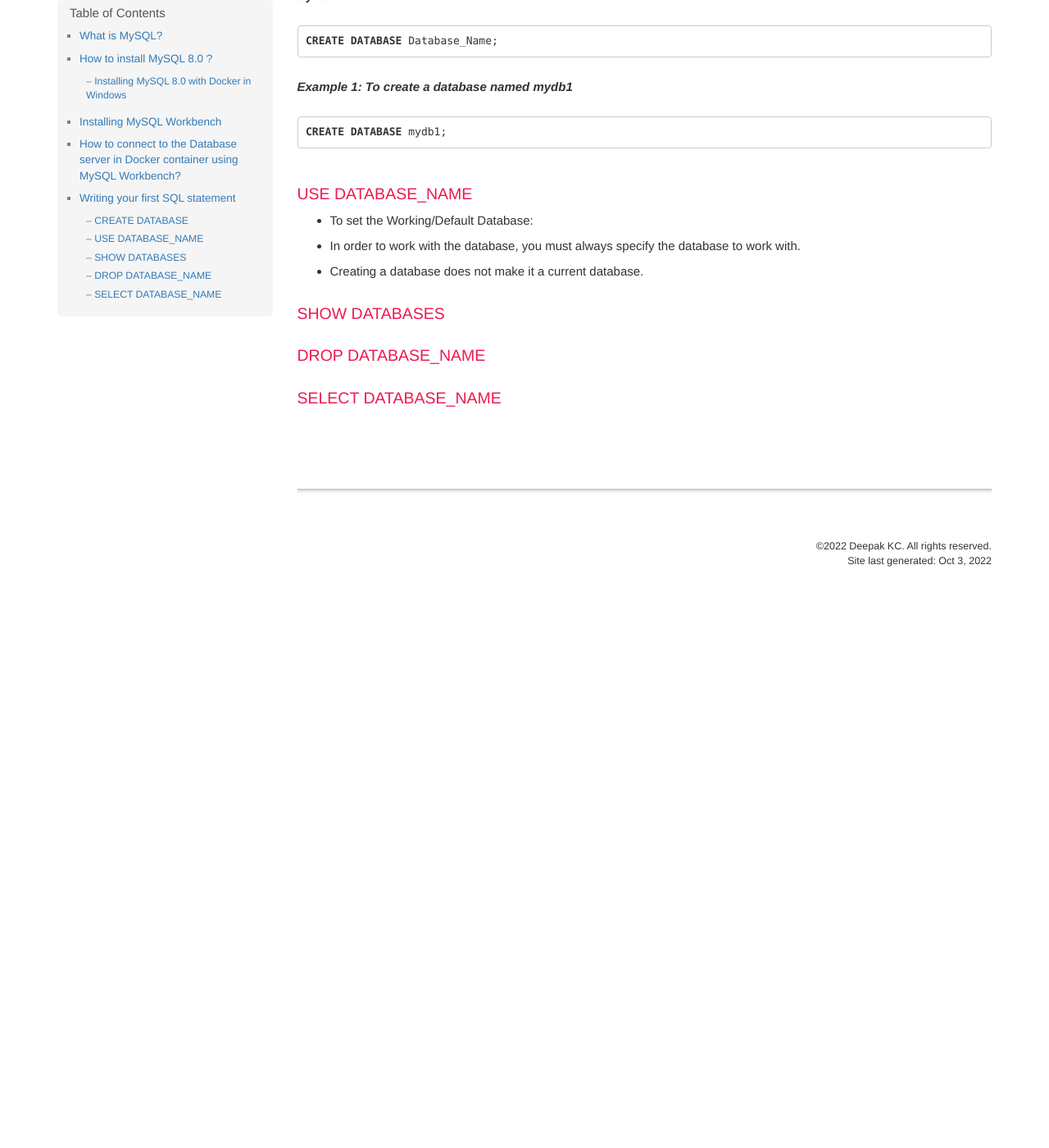
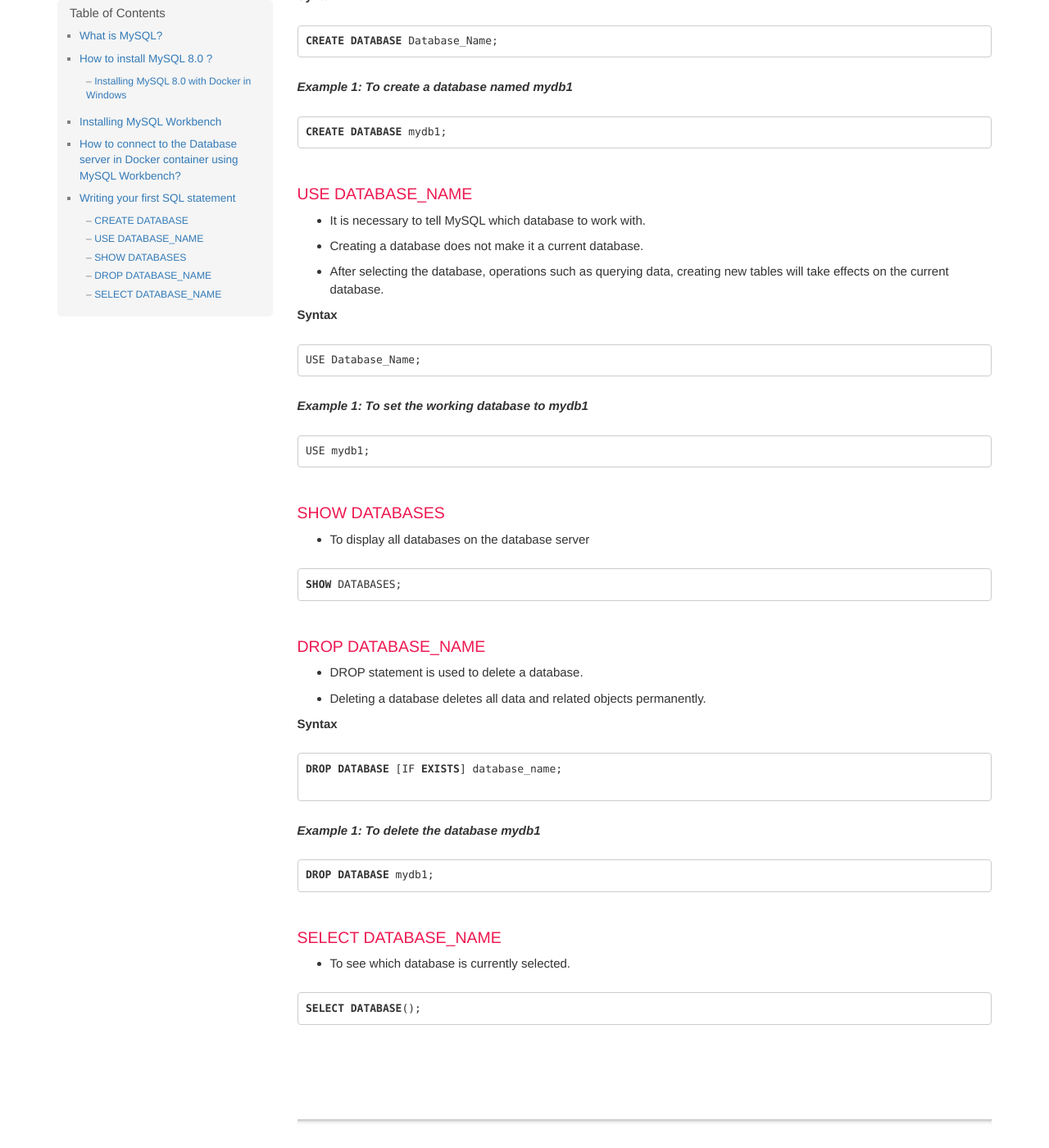
Before and after one commit to dipaish/databases, a Jekyll site: the page built from index.md, in a window 1280 px wide and 1400 px high, scrolled down 4815 px. Shown: the whole window at 82% size. Built offline with Jekyll 4.4.1, drawn with Linux system fonts in a browser that asks for light colours; our own code applies the rules of GitHub Pages for plain Markdown files; comment, search, counter and statistics services are not loaded; before the commit the page ends 5559 px from its top, so only the background shows below that.

Commit message:
database related statements added

````diff
--- a/index.md
+++ b/index.md
@@ -99,12 +99,43 @@ CREATE DATABASE Database_Name;
 CREATE DATABASE mydb1;
 ```
 ### USE DATABASE_NAME
-- To set the Working/Default Database:
-- In order to work with the database, you must always specify the database to work with.
+- It is necessary to tell MySQL which database to work with.
 - Creating a database does not make it a current database.
+- After selecting the database, operations such as querying data, creating new tables will take effects on the current database.
 
+**Syntax**
+```sql
+USE Database_Name;
+```
+***Example 1: To set the working database to mydb1***
+```sql
+USE mydb1;
+```
 ### SHOW DATABASES
+- To display all databases on the database server
+
+```sql
+SHOW DATABASES;
+```
 
 ### DROP DATABASE_NAME
+- DROP statement is used to delete a database.
+- Deleting a database deletes all data and related objects permanently.
+
+**Syntax**
+
+```sql
+DROP DATABASE [IF EXISTS] database_name;
+
+```
+***Example 1: To delete the database mydb1***
+```sql
+DROP DATABASE mydb1;
+```
 
 ### SELECT DATABASE_NAME
+- To see which database is currently selected.
+
+```sql
+SELECT DATABASE();
+```
````
